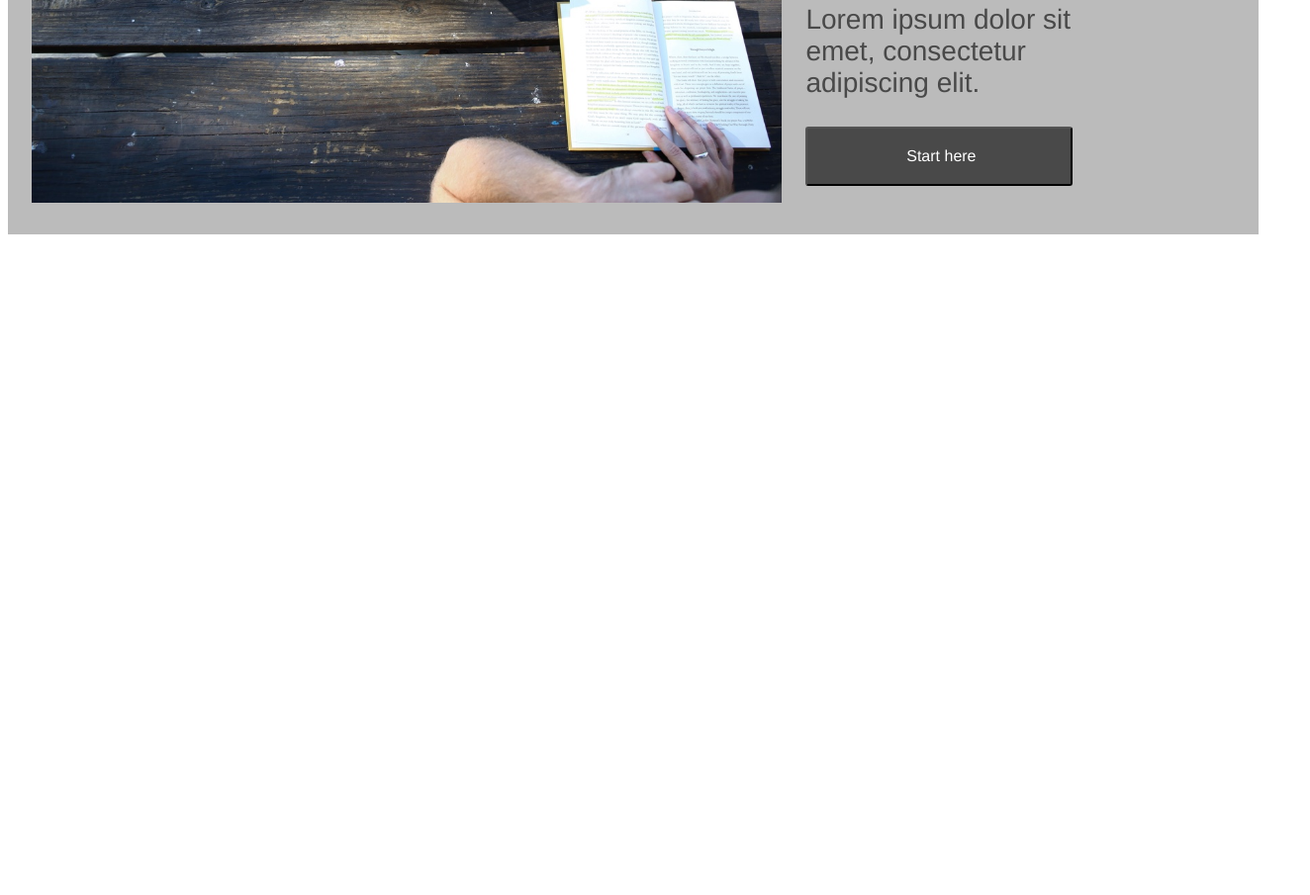
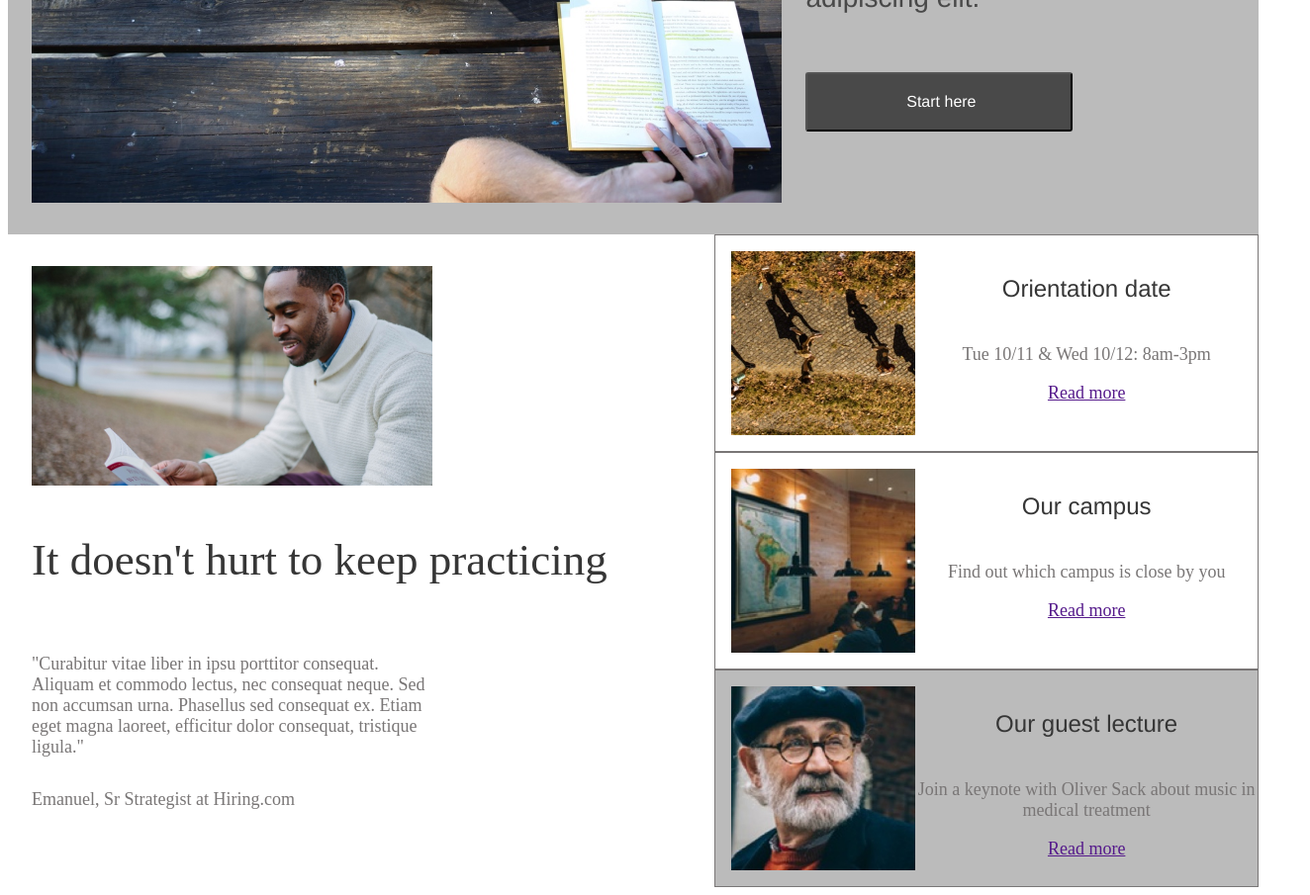
Before and after one commit to thebase360/ColmarRe, a plain HTML site: page index.html in a window 1280 px wide. Shown: the part 460-1365 px from the top of the page at 99% size, 1324 px wide, since content can reach past the window. Before the commit the page ends 800 px from the top, so only its background shows below. Drawn offline with Linux system fonts and the light colour scheme.

Commit message:
Information section
Completed Information Section

```diff
--- a/Resources/CSS/style.css
+++ b/Resources/CSS/style.css
@@ -38,21 +38,18 @@
 }
 .container{
     display:flex;
+    flex-direction: column;
+    font-family: 'Franklin Gothic Medium', 'Arial Narrow', Arial, sans-serif;
+    overflow:hidden;
 }
 #banner{
     background-color: rgb(187, 187, 187);
 }
-.container img{
-    width: 60%;
-    float: left;
-    padding: 32px 24px;
-}
-.bannercontent{
+#bannercontent{
     display: flex;
     flex-direction: column;
-    margin: auto;
 }
-.bannercontent p{
+#bannercontent p{
     position: relative;
     top: 15%;
     font-family: 'Franklin Gothic Medium', 'Arial Narrow', Arial, sans-serif;
@@ -64,7 +61,7 @@
     font-size: 48px;
     font-weight: 900;
 }
-.bannercontent button{
+#bannercontent button{
     position: relative;
     color:white;
     top: 20%;
@@ -79,3 +76,72 @@
     font-family:'Franklin Gothic Medium', 'Arial Narrow', Arial, sans-serif;
     width: 270px;
 }
+.container img{
+    float: left;
+    padding: 32px 24px;
+    width: 60%;
+    height: auto;
+}
+#qoute{
+    font-family: 'Times New Roman', Times, serif;
+    margin-bottom: 32px;
+    font-size: 18px;
+    color:rgb(121, 118, 118);
+    width: 60%;
+    word-wrap: break-word;
+}
+.orientation img{
+    width:  60%;
+}
+#practice{
+    font-size: 45px;
+    text-align: left;
+    color:rgb(54, 54, 54);
+    padding-bottom: 24px;
+}
+.practice{
+    padding-left: 24px;
+    padding-top: 32px;
+    padding-right: 16px;
+    display: block;
+    padding-bottom: 32px;
+}
+.practice img{
+    width: 60%;
+}
+.column{
+    display: flex;
+    flex-direction: column;
+    flex-basis: 100%;
+}
+.row{
+    display: flex;
+    flex-direction: row;
+}
+#information-img{
+    height: auto;
+    width: 35%;
+}
+#inform-column{
+    padding-top: 16px;
+    padding-left: 16px;
+    color:rgb(121, 118, 118);
+    border-style: solid;
+    border-width: 1px;
+    padding-bottom: 16px;
+}
+#inform-title{
+    text-align: center;
+    color:rgb(54, 54, 54);
+    font-family:'Franklin Gothic Medium', 'Arial Narrow', Arial, sans-serif;
+    font-size: 24px;
+}
+#inform-info{
+    font-family: 'Times New Roman', Times, serif;
+    font-size: 18px;
+    word-wrap: break-word;
+    text-align: center;
+}
+.lecture{
+    background: rgb(187, 187, 187);
+}
--- a/index.html
+++ b/index.html
@@ -4,7 +4,7 @@
         <title>Colmar Academy</title>
         <link rel="stylesheet" type="text/css" href="Resources/CSS/style.css">
     </head>
-
+                    <!--Navigation Bar-->
     <body>
         <header>
             <div class="topnav">
@@ -19,14 +19,57 @@
                 </div>
             </div>
         </header>
+                    <!--Banner Section-->
         <div class="container" id="banner">
-            <img src="Resources/images/banner.jpg">
-            <div class="bannercontent">
-                <p id="learn">Learn something new everyday</p>
-                <p>Lorem ipsum dolor sit emet, consectetur adipiscing elit.</p>
-                <button>Start here</button>
+            <div class="row">
+                <img src="Resources/images/banner.jpg">
+                <div class="container" id="bannercontent">
+                    <p id="learn">Learn something new everyday</p>
+                    <p>Lorem ipsum dolor sit emet, consectetur adipiscing elit.</p>
+                    <button>Start here</button>
+                </div>
             </div>
-
+        </div>
+                    <!--Information Section-->
+        <div class="wrapper">
+            <div class="row">
+                <div class="cloumn">
+                    <div class="practice">
+                        <img src="Resources/images/information-main.jpg">
+                        <p id="practice">It doesn't hurt to keep practicing</p>
+                        <p id="qoute">"Curabitur vitae liber in ipsu porttitor consequat. Aliquam et commodo lectus, nec consequat neque. Sed non accumsan urna. Phasellus sed consequat ex. Etiam eget magna laoreet, efficitur dolor consequat, tristique ligula."</p>
+                        <p id="qoute">Emanuel, Sr Strategist at Hiring.com</p>
+                    </div>
+                </div>
+                <div class="column">
+                    <div class="orientation">
+                        <div class="row" id="inform-column">
+                            <img id="information-img" src="Resources/images/information-orientation.jpg">
+                            <div class="column">
+                                <p id="inform-title">Orientation date</p>
+                                <p id="inform-info">Tue 10/11 & Wed 10/12: 8am-3pm</p>
+                                <a id="inform-info" href="">Read more</a>
+                            </div>
+                        </div>
+                        <div class="row" id="inform-column">
+                            <img id="information-img" src="Resources/images/information-campus.jpg">
+                            <div class="column">
+                                <p id="inform-title">Our campus</p>
+                                <p id="inform-info">Find out which campus is close by you</p>
+                                <a id="inform-info" href="">Read more</a>
+                            </div>
+                        </div>
+                        <div class="row lecture" id="inform-column">
+                            <img id="information-img" src="Resources/images/information-guest-lecture.jpg">
+                            <div class="column">
+                                <p id="inform-title">Our guest lecture</p>
+                                <p id="inform-info">Join a keynote with Oliver Sack about music in medical treatment</p>
+                                <a id="inform-info" href="">Read more</a>
+                            </div>
+                        </div>
+                    </div>
+                </div>
+            </div>
         </div>
     </body>
 
```
